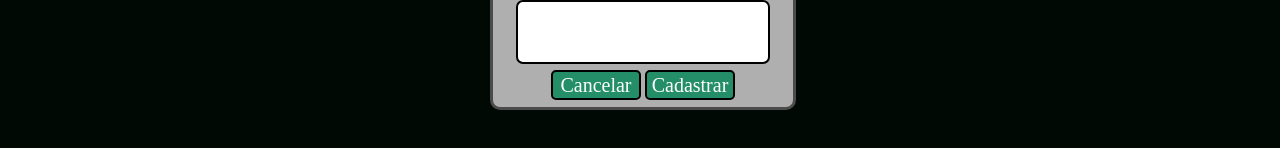
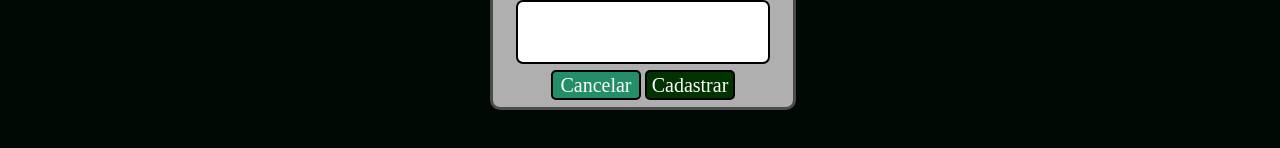
Before and after one commit to LucasLisboaMotta/lisboa-store-front-end, a React (Create React App) app: page / in a window 1280 px wide. Both pictures are taken after a click on the button 1265 px from the left and 76 px from the top of the page. Shown: the part 266-414 px from the top of the page. Built offline with nearby package versions, Linux system fonts and the light colour scheme; no server answers.

Commit message:
fix: Corrigindo aparencia de botão desabilitado

```diff
--- a/src/components/CreateCard.tsx
+++ b/src/components/CreateCard.tsx
@@ -3,6 +3,7 @@ import { IProductCreate } from "../APIConnection/interfaces/IProducts.connection
 import ProductConnection from "../APIConnection/Products.connection";
 import ProductContext from "../context/ProductContext";
 import {
+  buttonDisabledStyle,
   buttonStyle,
   labelTextareaStyle,
   inputStyle,
@@ -136,7 +137,7 @@ function CreateCard() {
 
           <button
             type="button"
-            style={ buttonStyle }
+            style={ isDisabled() ? buttonDisabledStyle : buttonStyle }
             onClick={ isEditMode ? onUpdateButtonClick : onSaveButtonClick }
             disabled={ isDisabled() }
             >
--- a/src/styles/createCardStyle.ts
+++ b/src/styles/createCardStyle.ts
@@ -55,7 +55,6 @@ const buttonStyle: CSS.Properties = {
   width: '90px',
   height: '30px',
   borderRadius: '5px',
-  // fontFamily: '',
   backgroundColor: '#238E68',
   color: 'white',
   margin: '2px',
@@ -63,7 +62,13 @@ const buttonStyle: CSS.Properties = {
   fontSize: '20px',
 };
 
+const buttonDisabledStyle: CSS.Properties = {
+  ...buttonStyle,
+  backgroundColor: '#003300',
+};
+
 export {
+  buttonDisabledStyle,
   buttonStyle,
   labelTextareaStyle,
   inputStyle,
```
